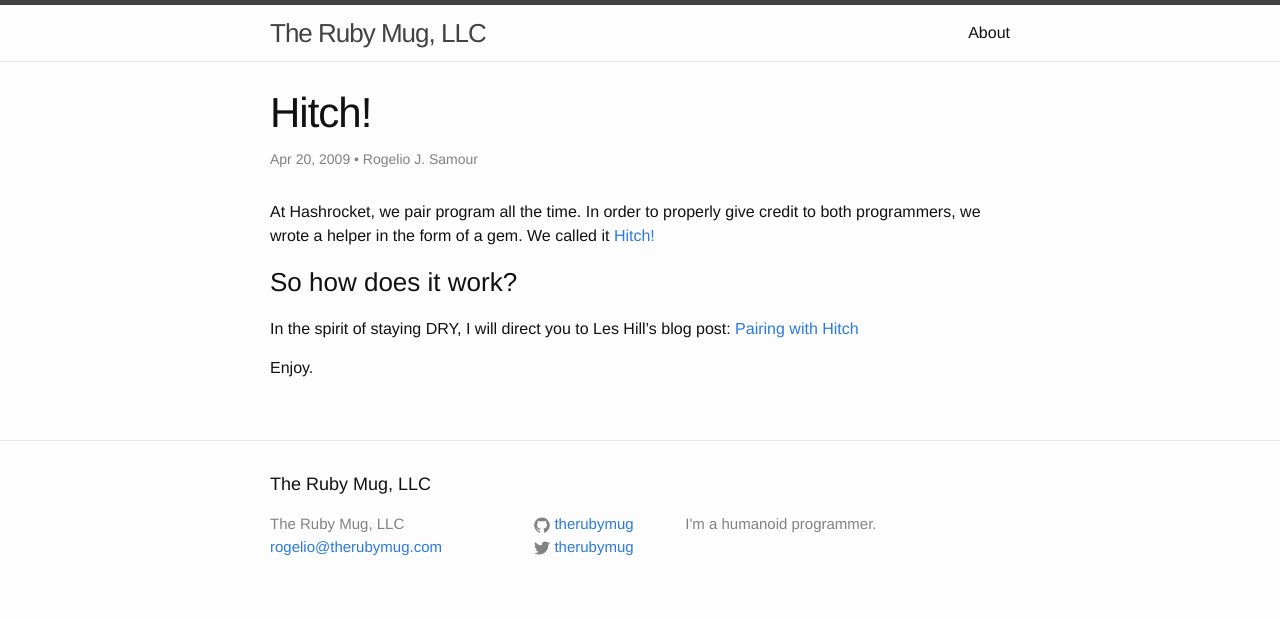
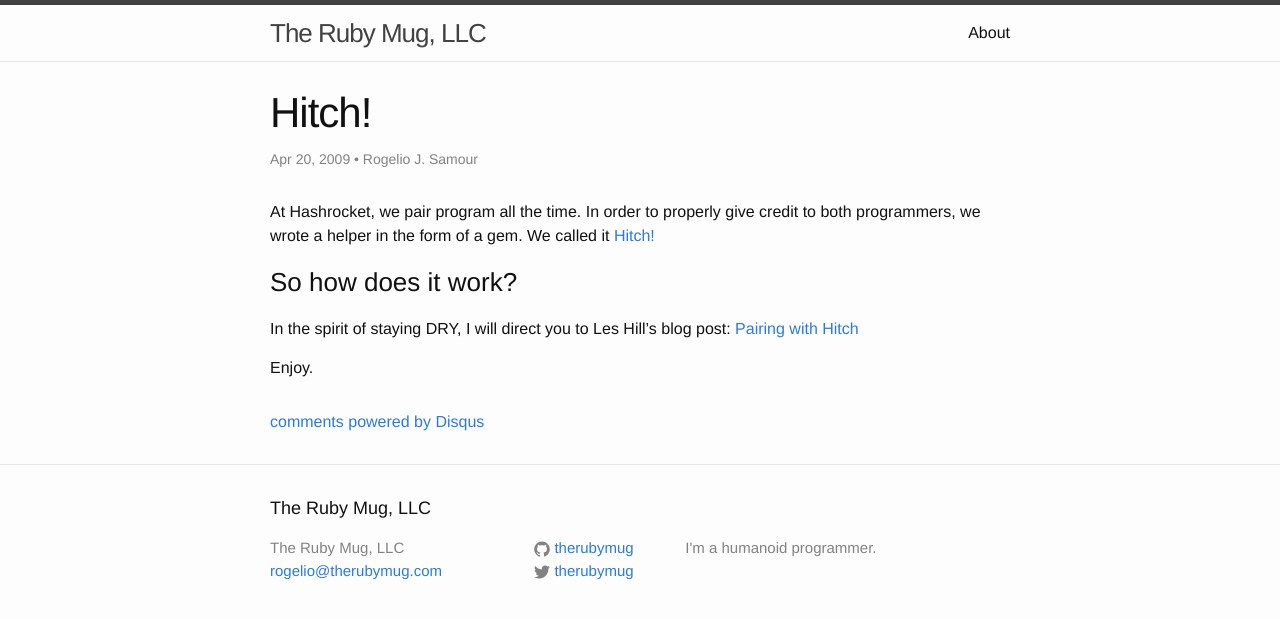
Before and after one commit to therubymug/therubymug.github.io, a Jekyll site: the page built from _posts/2009-04-20-hitch.markdown, in a window 1280 px wide. Shown: the top 619 px of the page. Built offline with Jekyll 4.4.1, drawn with Linux system fonts in a browser that asks for light colours; comment, search, counter and statistics services are not loaded.

Commit message:
Add Disqus to post layout

```diff
--- a/_layouts/post.html
+++ b/_layouts/post.html
@@ -12,4 +12,21 @@ layout: default
     {{ content }}
   </article>
 
+  {% if page.comments %}
+    <div id="disqus_thread"></div>
+    <script type="text/javascript">
+      var disqus_shortname = 'therubymug';
+      var disqus_identifier = "{{ page.url }}";
+
+      /* * * DON'T EDIT BELOW THIS LINE * * */
+      (function() {
+       var dsq = document.createElement('script'); dsq.type = 'text/javascript'; dsq.async = true;
+       dsq.src = '//' + disqus_shortname + '.disqus.com/embed.js';
+       (document.getElementsByTagName('head')[0] || document.getElementsByTagName('body')[0]).appendChild(dsq);
+      })();
+    </script>
+    <noscript>Please enable JavaScript to view the <a href="http://disqus.com/?ref_noscript">comments powered by Disqus.</a></noscript>
+    <a href="http://disqus.com" class="dsq-brlink">comments powered by <span class="logo-disqus">Disqus</span></a>
+  {% endif %}
+
 </div>
```
